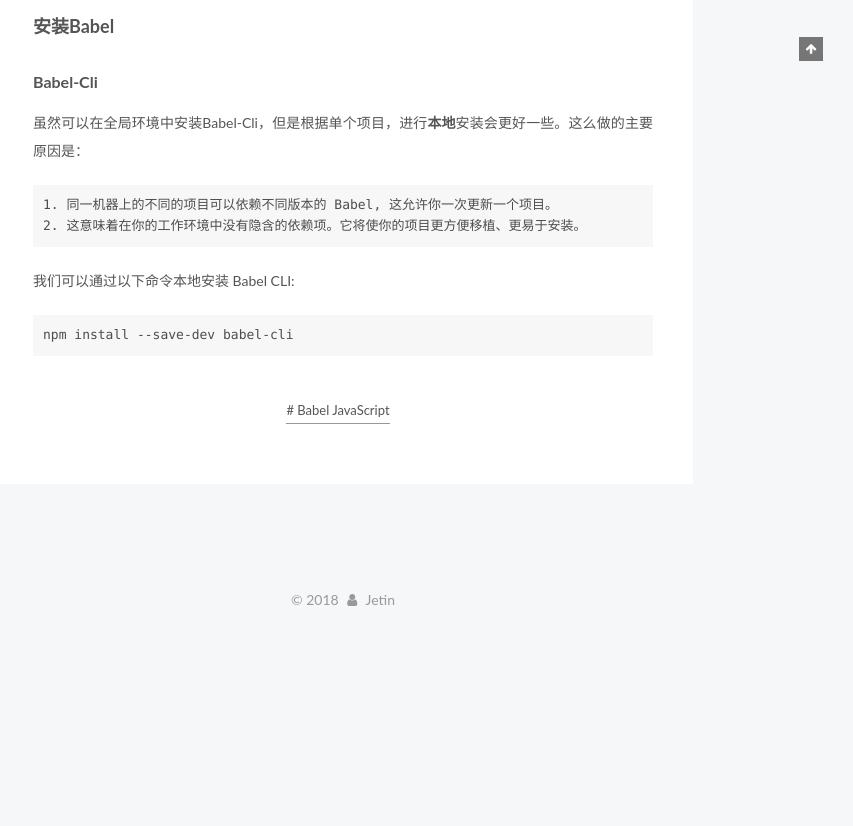
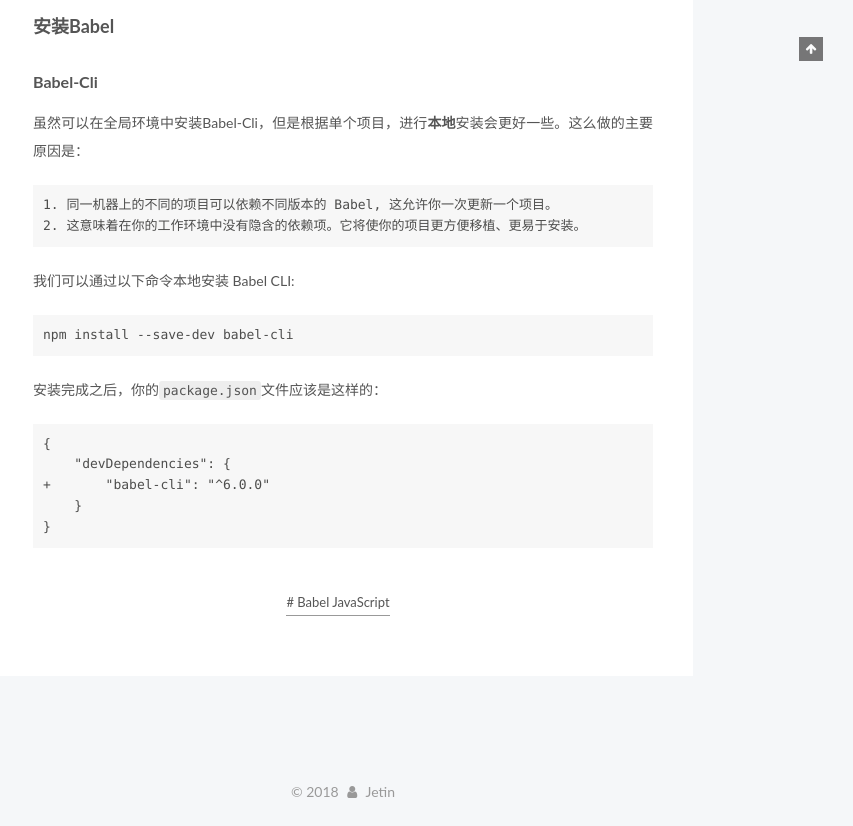
Before and after one commit to jetin93/jetin93.github.io, a plain HTML site: page 2018/05/06/babel-usage/index.html in a window 1280 px wide. Shown: the part 839-1665 px from the top of the page, without its empty margins (427-1280 px from the left). Before the commit the page ends 1473 px from the top, so only its background shows below. Drawn offline with Linux system fonts and the light colour scheme; a script that the page names is missing.

Commit message:
Site updated: 2018-05-24 22:20:59

```diff
--- a/2018/05/06/babel-usage/index.html
+++ b/2018/05/06/babel-usage/index.html
@@ -87,7 +87,7 @@
 <meta property="og:site_name" content="Jetin&#39;s Blog">
 <meta property="og:description" content="什么是Babel？总的来说，Babel是一个通用的多用途JavaScript编辑器。通过Babel你可以使用（并创建）下一代的JavaScript，以及JavaScript工具。 每年JavaScript新的标准/提案和新的特性层出不穷，但这些标准得到支持却需要时间，而Babel可以让你提前（甚至数年）使用它们。 Babel把用户编写的“超前”的代码向下编译成已经被普及的版本，即随处可用的版本。这">
 <meta property="og:locale" content="zh-Hans">
-<meta property="og:updated_time" content="2018-05-08T03:05:30.000Z">
+<meta property="og:updated_time" content="2018-05-24T14:20:48.000Z">
 <meta name="twitter:card" content="summary">
 <meta name="twitter:title" content="Babel快速入门">
 <meta name="twitter:description" content="什么是Babel？总的来说，Babel是一个通用的多用途JavaScript编辑器。通过Babel你可以使用（并创建）下一代的JavaScript，以及JavaScript工具。 每年JavaScript新的标准/提案和新的特性层出不穷，但这些标准得到支持却需要时间，而Babel可以让你提前（甚至数年）使用它们。 Babel把用户编写的“超前”的代码向下编译成已经被普及的版本，即随处可用的版本。这">
@@ -336,6 +336,12 @@
 2. 这意味着在你的工作环境中没有隐含的依赖项。它将使你的项目更方便移植、更易于安装。
 </code></pre><p>我们可以通过以下命令本地安装 Babel CLI:</p>
 <pre><code>npm install --save-dev babel-cli
+</code></pre><p>安装完成之后，你的<code>package.json</code>文件应该是这样的：</p>
+<pre><code>{
+    &quot;devDependencies&quot;: {
++       &quot;babel-cli&quot;: &quot;^6.0.0&quot;
+    }
+}
 </code></pre>
 
     </div>
--- a/css/main.css
+++ b/css/main.css
@@ -1823,7 +1823,7 @@ pre .javascript .function {
   width: 4px;
   height: 4px;
   border-radius: 50%;
-  background: #ff8;
+  background: #4e0046;
 }
 .links-of-blogroll {
   font-size: 13px;
```
